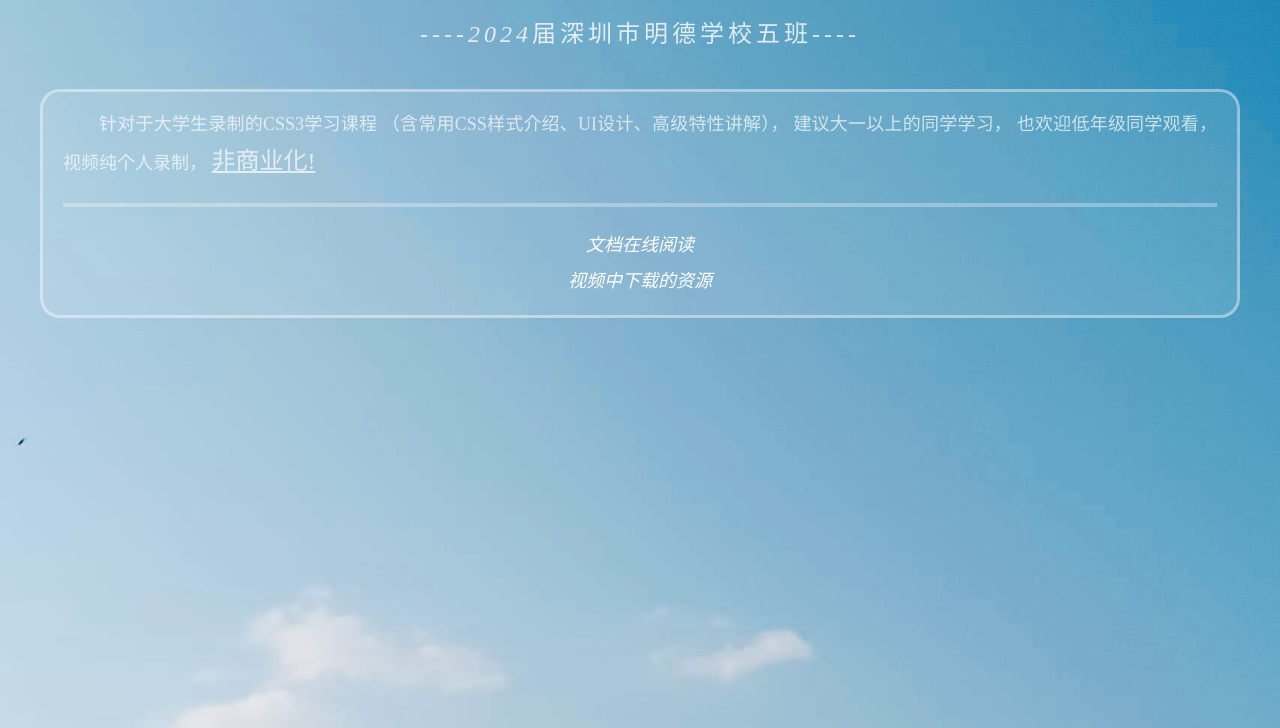
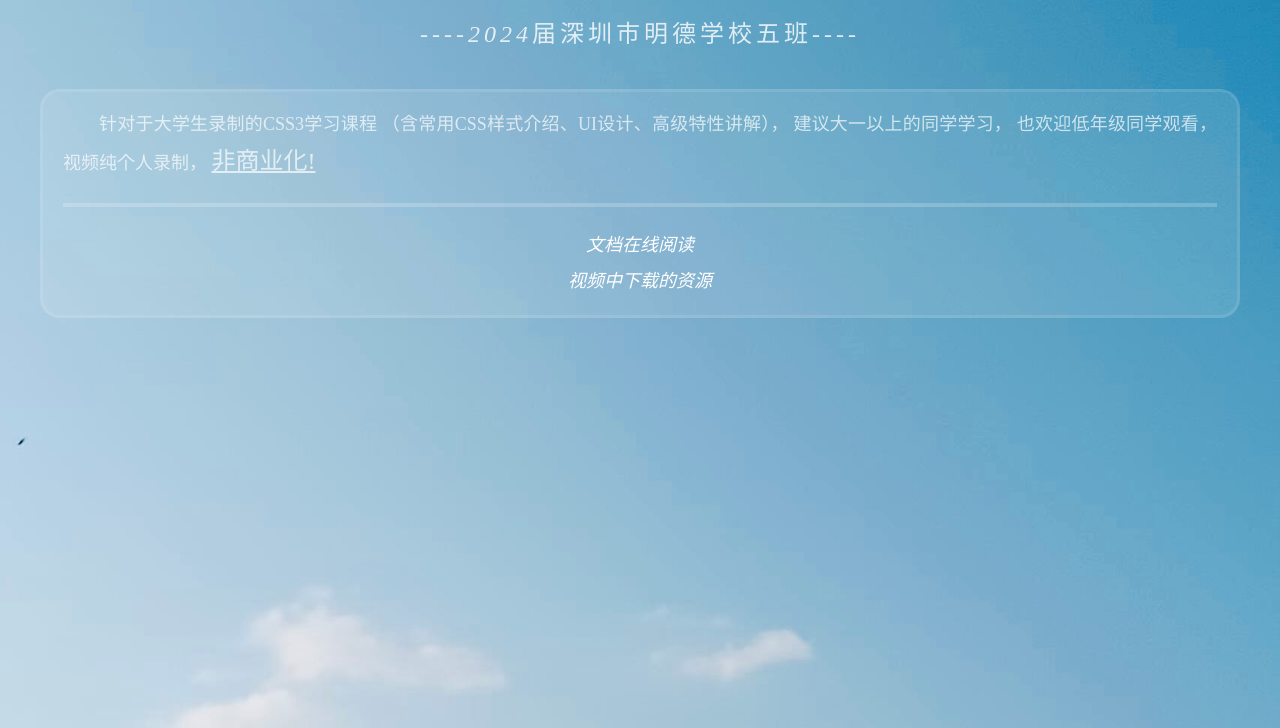
Before and after one commit to Xieded/ClassFiveWebForMingDeSchoolInShenzhen, a plain HTML site: page index.html in a window 1280 px wide. Shown: the part 96-824 px from the top of the page. Drawn offline with nearby package versions, Linux system fonts and the light colour scheme.

Commit message:
更好，更漂亮的玻璃透面！

```diff
--- a/css/style.css
+++ b/css/style.css
@@ -37,7 +37,7 @@
     background: rgba(255,255,255,0.1) center;
     background-size: cover;
 
-    border: rgba(255,255,255,0.4) solid;
+    border: rgba(255,255,255,0.1) solid;
     border-radius: 20px;
 
     margin: 40px;
@@ -59,7 +59,7 @@
     width: 100%;
     height: 4px;
 
-    background-color: rgba(255,255,255,0.3);
+    background-color: rgba(255,255,255,0.2);
 
     border: none;
 
```
